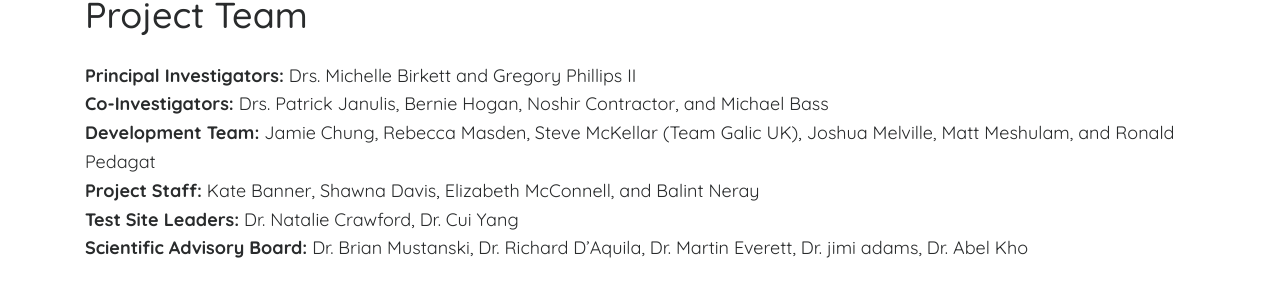
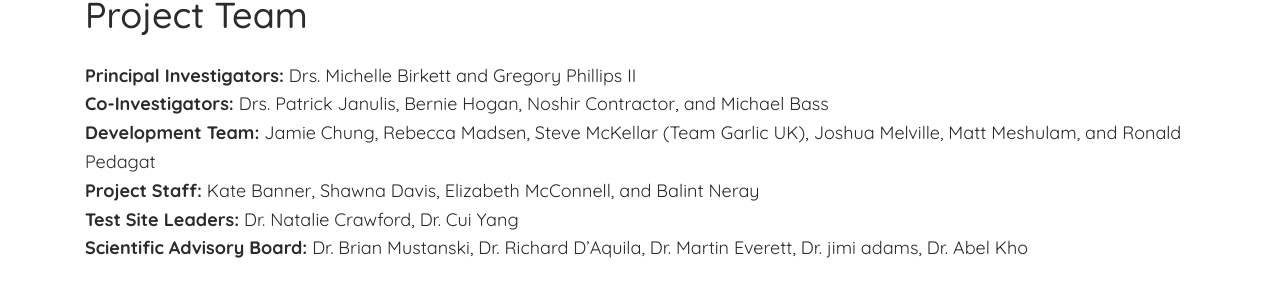
Before and after one commit to complexdatacollective/networkcanvas.com, a Jekyll site: the page built from index.md, in a window 1280 px wide and 900 px high, scrolled down 6305 px. Shown: the part 547-844 px from the top of the window. Built offline with Jekyll 4.4.1, drawn with Linux system fonts in a browser that asks for light colours; nearby versions of some CDN libraries; comment, search, counter and statistics services are not loaded.

Commit message:
fix typos

```diff
--- a/_layouts/home.html
+++ b/_layouts/home.html
@@ -214,7 +214,7 @@ layout: default
       <div class="col">
         <strong>Principal Investigators:</strong> Drs. Michelle Birkett and Gregory Phillips II<br />
         <strong>Co-Investigators:</strong> Drs. Patrick Janulis, Bernie Hogan, Noshir Contractor, and Michael Bass<br />
-        <strong>Development Team:</strong> Jamie Chung, Rebecca Masden, Steve McKellar (Team Galic UK), Joshua Melville, Matt Meshulam, and Ronald Pedagat</br />
+        <strong>Development Team:</strong> Jamie Chung, Rebecca Madsen, Steve McKellar (Team Garlic UK), Joshua Melville, Matt Meshulam, and Ronald Pedagat</br />
         <strong>Project Staff:</strong> Kate Banner, Shawna Davis, Elizabeth McConnell, and Balint Neray<br />
         <strong>Test Site Leaders:</strong> Dr. Natalie Crawford, Dr. Cui Yang<br />
         <strong>Scientific Advisory Board:</strong> Dr. Brian Mustanski, Dr. Richard D’Aquila, Dr. Martin Everett, Dr. jimi adams, Dr. Abel Kho<br />
```
